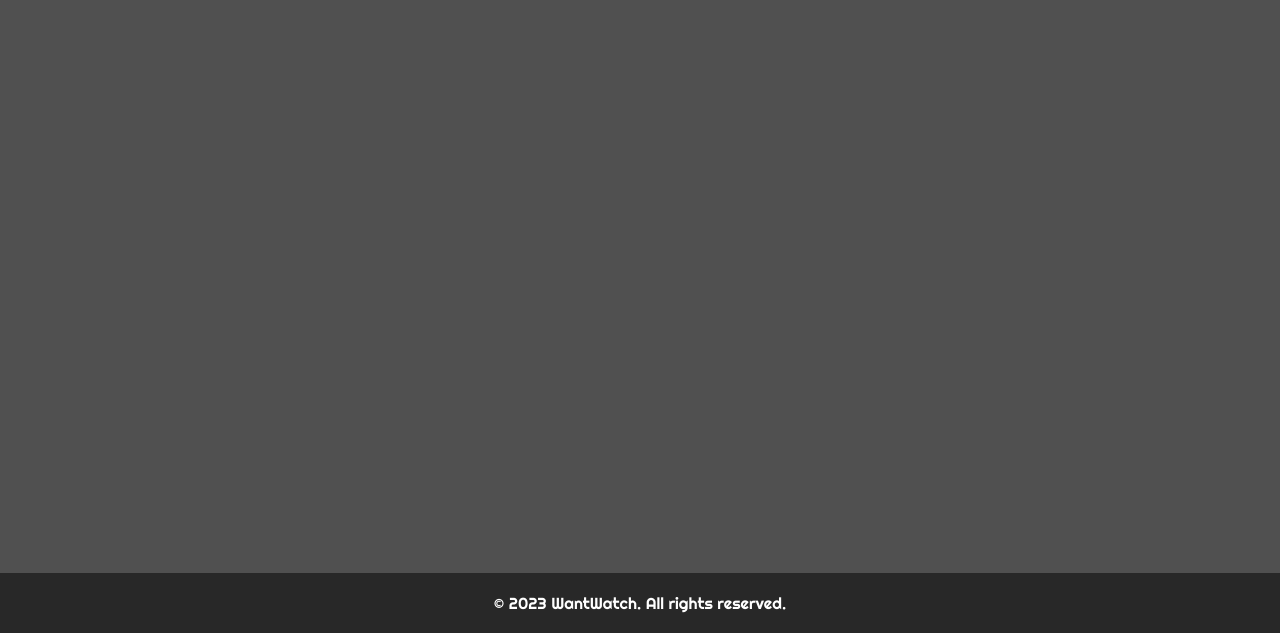
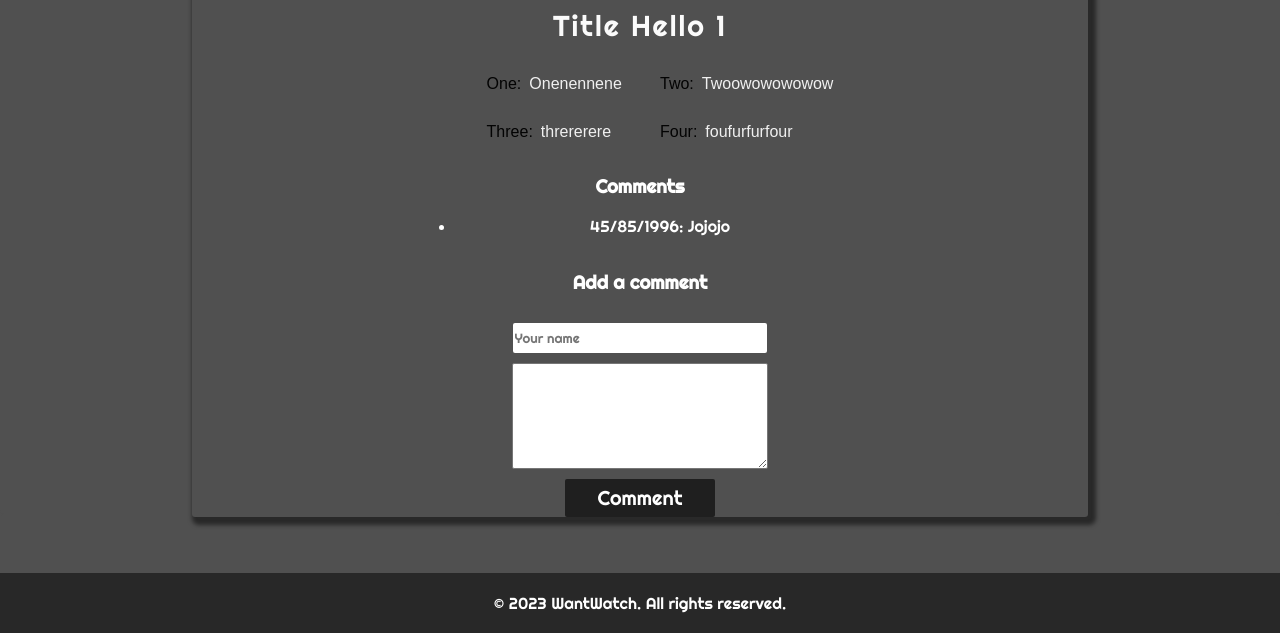
Before and after one commit to BiancaMe/JSCapstone, a website built with webpack: page src/index.html in a window 1280 px wide. Shown: the part 167-800 px from the top of the page. Built offline with nearby package versions, Linux system fonts and the light colour scheme; no server answers.

Commit message:
developing add coment and display coments, not finish yet

```diff
--- a/src/index.css
+++ b/src/index.css
@@ -36,7 +36,7 @@ footer p a:hover {
   text-decoration: underline;
 }
 
-#logo a {
+.logo a {
   font-family: "Bungee Shade", cursive;
   font-size: 60px;
   color: white;
@@ -46,7 +46,7 @@ footer p a:hover {
   line-height: 40px;
 }
 
-#logo p {
+.logo p {
   font-family: "Righteous", cursive;
   font-size: 15px;
   color: white;
--- a/src/index.html
+++ b/src/index.html
@@ -10,7 +10,7 @@
 </head>
 <body>
     <header>
-        <div id="logo"><a href="#home">W<p>ant</p>W<p>atch</p></a></div>
+        <div class="logo"><a href="#home">W<p>ant</p>W<p>atch</p></a></div>
         <nav id="navbar">
             <ul>
                 <li>
@@ -29,6 +29,33 @@
     <section id="home">
 
     </section>
+    <div class="popup">
+        <div class="c-popup">
+            <div class="logo"><a href="#home">W<p>ant</p>W<p>atch</p></a></div>
+            <img src="">
+            <h2 class="p-title">Title Hello 1</h2>
+            <ul class="p-features">
+                <li class="f-item"> <p> One:</p> Onenennene</li>
+                <li class="f-item"> <p>Two:</p> Twoowowowowow</li>
+                <li class="f-item"> <p>Three:</p> thrererere</li>
+                <li class="f-item"> <p>Four:</p> foufurfurfour</li>
+            </ul>
+            <div class="p-comments">
+                <h3>Comments</h3>
+                <ul class="list-comments">
+                    <li class="p-comment">
+                        <p>45/85/1996: Jojojo</p>
+                    </li>
+                </ul>
+            </div>
+            <form>
+                <h3>Add  a comment</h3>
+                <input type="text" id="f-name" placeholder="Your name">
+                <textarea id="f-text" > </textarea>
+                <button type="submit" id="btn-submit">Comment</button>
+            </form>
+        </div>
+    </div>
 
     <footer>
         <p>&copy; 2023 WantWatch. All rights reserved.</p>
--- a/src/index.js
+++ b/src/index.js
@@ -1 +1,21 @@
 import './index.css';
+import './popUp.css';
+
+let id = '';
+
+const getid = async () => {
+  const data = await fetch(
+    'https://us-central1-involvement-api.cloudfunctions.net/capstoneApi/apps/',
+    {
+      method: 'POST',
+      headers: {
+        'Content-Type': 'application/json',
+      },
+    },
+  )
+    .then((res) => res.json())
+    .then((data) => data);
+    [, , , id] = data.result.split(' ');
+};
+
+getid();
--- /dev/null
+++ b/src/popUp.css
@@ -0,0 +1,91 @@
+.popup {
+  width: 100%;
+  display: flex;
+  flex-direction: column;
+  position: fixed;
+  backdrop-filter: blur(3px);
+}
+
+.c-popup {
+  background-color: rgb(80, 80, 80);
+  margin: 5% 15% 0 15%;
+  display: flex;
+  flex-direction: column;
+  justify-content: center;
+  align-items: center;
+  text-align: center;
+  box-shadow: 4px 4px 4px 4px rgba(0.5, 0.5, 0.5, 0.5);
+  border-radius: 3px;
+}
+
+.p-title {
+  color: rgb(251, 251, 251);
+  font-size: 1.8em;
+  line-height: 20px;
+  letter-spacing: 2px;
+  font-weight: lighter;
+}
+
+.p-features {
+  display: grid;
+  grid-template-columns: repeat(2, 1fr);
+  font-family: ;
+  margin: 0;
+}
+
+.f-item {
+  margin: 0;
+  display: flex;
+  align-items: center;
+  gap: 8px;
+  color: rgb(40, 40, 40);
+  font-family: sans-serif;
+  line-height: 1em;
+  margin: 0;
+  color: rgb(240, 240, 240);
+}
+
+.f-item p {
+  color: rgb(3, 3, 3);
+  font-size: 1em;
+  font-weight: 500;
+}
+
+.p-comments {
+  width: 50%;
+}
+
+form {
+  display: flex;
+  flex-direction: column;
+  width: 40%;
+  gap: 10px;
+  color: rgb(255, 255, 255);
+  align-items: center;
+}
+
+#f-name {
+  height: 28px;
+  border: none;
+  width: 70%;
+  border-radius: 2px;
+  font-family: "Righteous", cursive;
+}
+
+#f-text {
+  height: 100px;
+  border-radius: 2px;
+  width: 70%;
+  font-family: "Righteous", cursive;
+}
+
+#btn-submit{
+  height: 38px;
+  width: 150px;
+  background-color: rgb(31, 31, 31);
+  border-radius: 2px;
+  color: white;
+  font-family: "Righteous", cursive;
+  font-size: 20px;
+  border: none;
+}
```
Also changed, not shown: src/GETcomments.js (added, +11 -0 lines), src/comments.js (added, +12 -0 lines), src/POSTcomments.js (added), src/img/desktop-wallpaper-tv-static-noise.jpg (added), src/img/static-noise-background--black-and-white.jpg (added).
